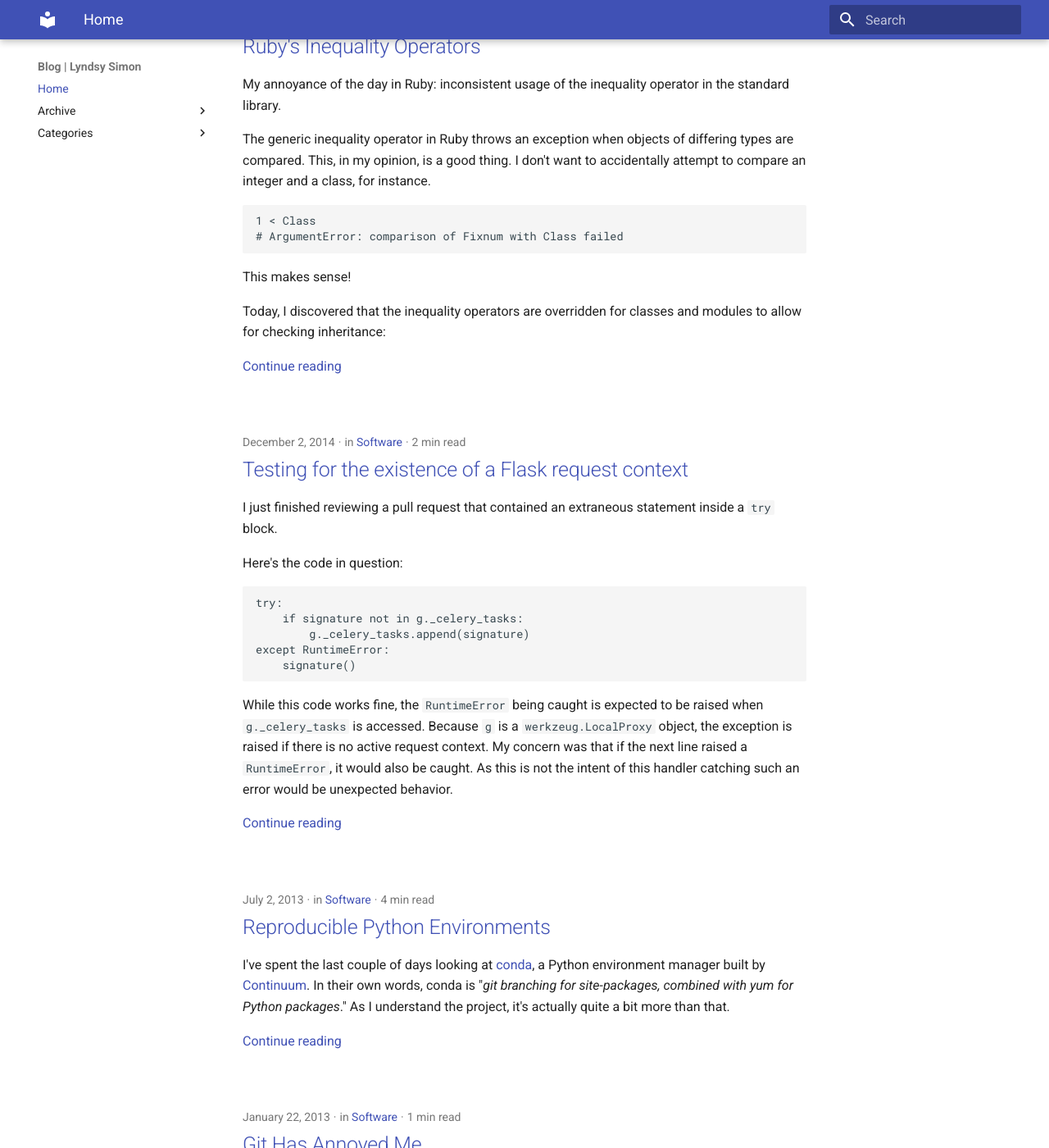
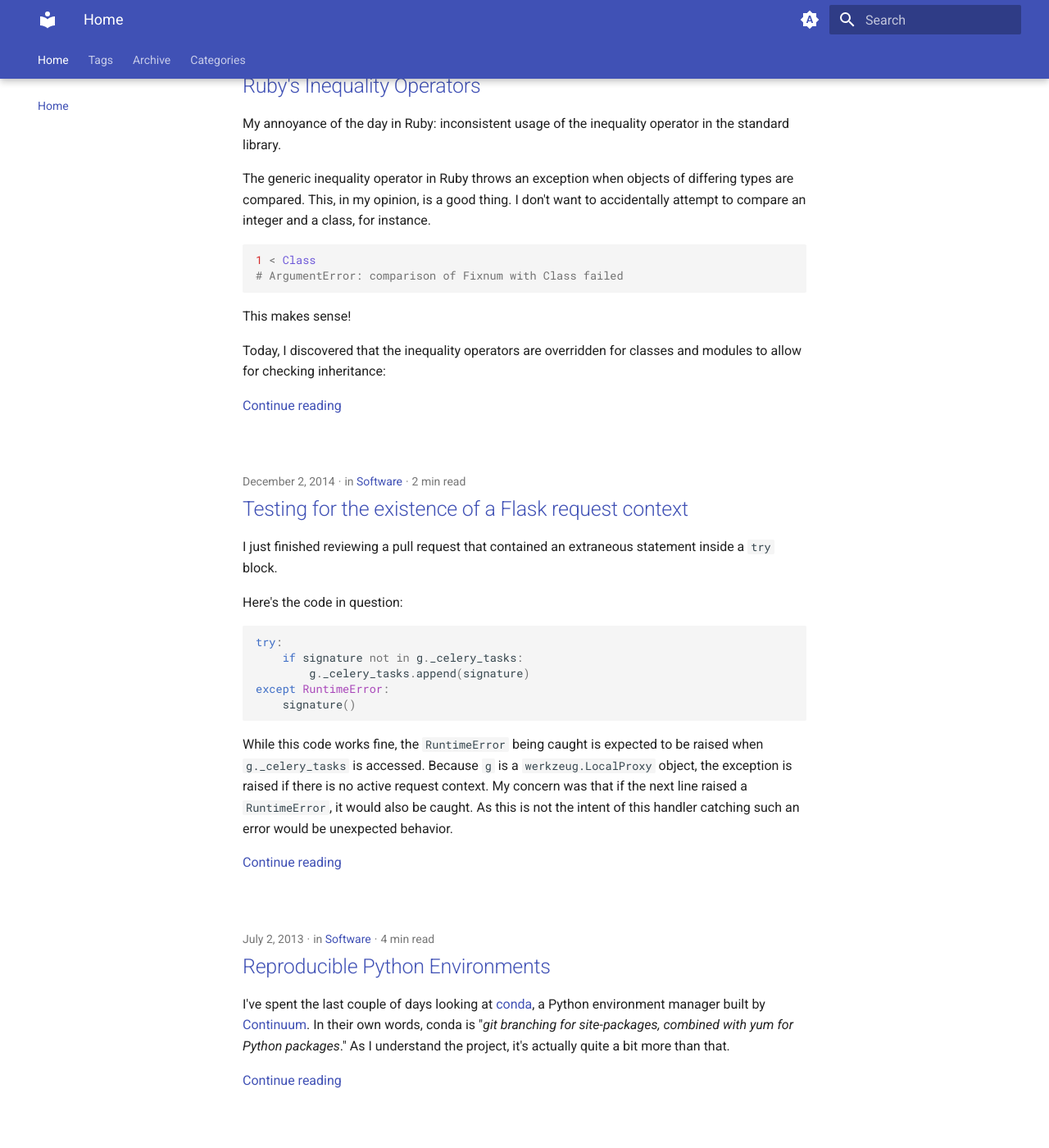
Before and after one commit to lyndsysimon/.com, an MkDocs documentation site: the page built from src/index.md, in a window 1280 px wide and 1400 px high, scrolled down 889 px. Shown: the whole window at 82% size. Built offline with MkDocs 1.6.1 and Material for MkDocs 9.7.7, drawn with Linux system fonts in a browser that asks for light colours; some of the changed text lies outside the part shown.

```diff
--- a/mkdocs.yml
+++ b/mkdocs.yml
@@ -6,13 +6,68 @@ docs_dir: src
 
 nav:
   - index.md
+  - tags.md
 
 theme:
   name: material
+  features:
+    - navigation.footer
+    - navigation.instant
+    - navigation.tracking
+    - navigation.tabs
+    - navigation.tabs.sticky
+    - toc.follow
+  palette:
+    # Palette toggle for automatic mode
+    - media: "(prefers-color-scheme)"
+      toggle:
+        icon: material/brightness-auto
+        name: Switch to light mode
+    # Palette toggle for light mode
+    - media: "(prefers-color-scheme: light)"
+      scheme: default
+      toggle:
+        icon: material/brightness-7
+        name: Switch to dark mode
+    # Palette toggle for dark mode
+    - media: "(prefers-color-scheme: dark)"
+      scheme: slate
+      toggle:
+        icon: material/brightness-4
+        name: Switch to system preference
 
 plugins:
-  - search:
+  - tags:
+      tags_file: tags.md
+  - search
   - blog:
       blog_dir: .
       post_date_format: long
       post_url_format: "{slug}"
+
+markdown_extensions:
+  - admonition
+  - pymdownx.details
+  - pymdownx.highlight:
+      anchor_linenums: true
+      line_spans: __span
+      pygments_lang_class: true
+  - pymdownx.inlinehilite
+  - pymdownx.snippets
+  - pymdownx.superfences
+
+extra:
+  generator: false
+  social:
+    - icon: fontawesome/brands/git-alt
+      link: https://git.sr.ht/~lyndsysimon
+    - icon: fontawesome/solid/envelope
+      link: mailto:lyndsy@lyndsysimon.com
+    - icon: fontawesome/brands/linkedin
+      link: https://linkedin.com/in/LyndsySimon
+    - icon: fontawesome/brands/twitter
+      link: https://twitter.com/lyndsysimon
+    - icon: fontawesome/brands/facebook
+      link: https://facebook.com/LyndsySimon
+
+copyright: <a href="https://git.sr.ht/~lyndsysimon/blog">site source</a>
```
Also changed, not shown: README.md (+1 -1 lines), src/tags.md (added, +3 -0 lines).
